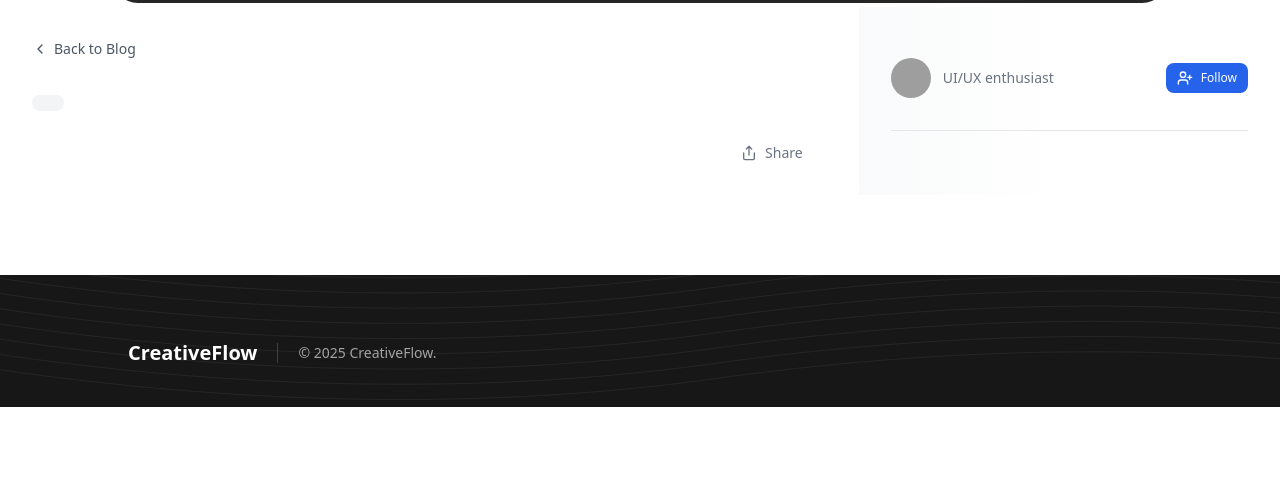
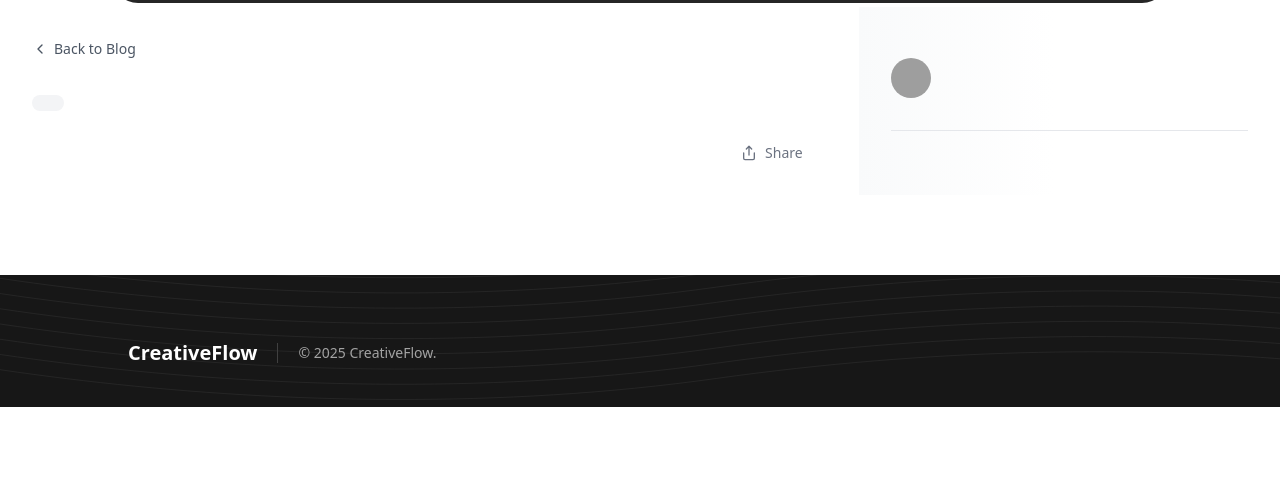
Before and after one commit to WayuAji30/cretiveveflow, a Laravel app: template resources/views/post.blade.php in a window 1280 px wide. Shown: the part 65-551 px from the top of the page. Run offline with Laravel 12, Linux system fonts and the light colour scheme; the template is opened without the code that fills it, so the values that code supplies are empty; style sheets or scripts are compiled from the project's sources; some libraries are stand-ins or nearby versions; grey boxes are pictures that could not be loaded.

Commit message:
first commit

```diff
--- a/resources/views/post.blade.php
+++ b/resources/views/post.blade.php
@@ -84,10 +84,10 @@
                         </h1>
 
                         <div class="flex items-center gap-x-5">
-                            <a class="inline-flex items-center gap-1.5 py-1 px-3 sm:py-2 sm:px-4 rounded-full text-xs sm:text-sm bg-gray-100 text-gray-800 hover:bg-gray-200 focus:outline-none focus:bg-gray-200 dark:bg-neutral-800 dark:text-neutral-200 dark:hover:bg-neutral-800 dark:focus:bg-neutral-800"
-                                href="#">
+                            <p
+                                class="inline-flex items-center gap-1.5 py-1 px-3 sm:py-2 sm:px-4 rounded-full text-xs sm:text-sm bg-gray-100 text-gray-800 hover:bg-gray-200 focus:outline-none focus:bg-gray-200 dark:bg-neutral-800 dark:text-neutral-200 dark:hover:bg-neutral-800 dark:focus:bg-neutral-800">
                                 {{ $post->category[0] }}
-                            </a>
+                            </p>
                             <p class="text-xs sm:text-sm text-gray-800 dark:text-neutral-200">{{
                                 $post->created_at->diffForHumans() }}</p>
                         </div>
@@ -100,11 +100,11 @@
                             <!-- Badges/Tags -->
                             <div>
                                 @foreach ($post->category as $category)
-                                <a class="m-0.5 inline-flex items-center gap-1.5 py-2 px-3 rounded-full text-sm bg-gray-100 text-gray-800 hover:bg-gray-200 focus:outline-none focus:bg-gray-200 dark:bg-neutral-800 dark:text-neutral-200 dark:hover:bg-neutral-700 dark:focus:bg-neutral-700"
-                                    href="#">
+                                <p
+                                    class="m-0.5 inline-flex items-center gap-1.5 py-2 px-3 rounded-full text-sm bg-gray-100 text-gray-800 hover:bg-gray-200 focus:outline-none focus:bg-gray-200 dark:bg-neutral-800 dark:text-neutral-200 dark:hover:bg-neutral-700 dark:focus:bg-neutral-700">
                                     {{ $category }}
                                     <!-- Menampilkan kategori individual -->
-                                </a>
+                                </p>
                                 @endforeach
                             </div>
                             <!-- End Badges/Tags -->
@@ -190,37 +190,12 @@
                     <!-- Avatar Media -->
                     <div
                         class="group flex items-center gap-x-3 border-b border-gray-200 pb-8 mb-8 dark:border-neutral-700">
-                        <a class="block shrink-0 focus:outline-none" href="#">
-                            <img class="size-10 rounded-full" src="{{asset('storage/'.$post->image_author)}}"
-                                alt="Avatar">
-                        </a>
+                        <img class="size-10 rounded-full" src="{{asset('storage/'.$post->image_author)}}" alt="Avatar">
 
-                        <a class="group grow block focus:outline-none" href="">
-                            <h5
-                                class="group-hover:text-gray-600 group-focus:text-gray-600 text-sm font-semibold text-gray-800 dark:group-hover:text-neutral-400 dark:group-focus:text-neutral-400 dark:text-neutral-200">
-                                {{ $post->author }}
-                            </h5>
-                            <p class="text-sm text-gray-500 dark:text-neutral-500">
-                                UI/UX enthusiast
-                            </p>
-                        </a>
-
-                        <div class="grow">
-                            <div class="flex justify-end">
-                                <button type="button"
-                                    class="py-1.5 px-2.5 inline-flex items-center gap-x-2 text-xs font-medium rounded-lg border border-transparent bg-blue-600 text-white hover:bg-blue-700 focus:outline-none focus:bg-blue-700 disabled:opacity-50 disabled:pointer-events-none">
-                                    <svg class="shrink-0 size-4" xmlns="http://www.w3.org/2000/svg" width="24"
-                                        height="24" viewBox="0 0 24 24" fill="none" stroke="currentColor"
-                                        stroke-width="2" stroke-linecap="round" stroke-linejoin="round">
-                                        <path d="M16 21v-2a4 4 0 0 0-4-4H6a4 4 0 0 0-4 4v2" />
-                                        <circle cx="9" cy="7" r="4" />
-                                        <line x1="19" x2="19" y1="8" y2="14" />
-                                        <line x1="22" x2="16" y1="11" y2="11" />
-                                    </svg>
-                                    Follow
-                                </button>
-                            </div>
-                        </div>
+                        <h5
+                            class="group-hover:text-gray-600 group-focus:text-gray-600 text-sm font-semibold text-gray-800 dark:group-hover:text-neutral-400 dark:group-focus:text-neutral-400 dark:text-neutral-200">
+                            {{ $post->author }}
+                        </h5>
                     </div>
                     <!-- End Avatar Media -->
 
```
